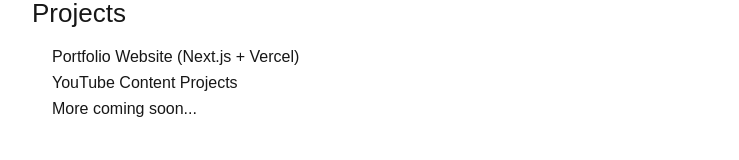
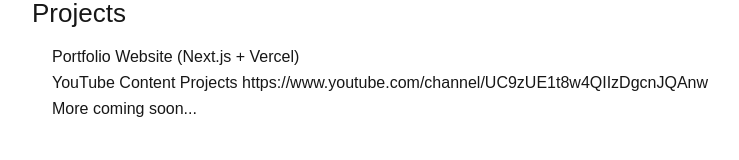
Before and after one commit to TechoManish/my-portfolio-vc, a Next.js app: page / in a window 1280 px wide. Shown: the part 210-370 px from the top of the page, without its empty margins (178-917 px from the left). Built offline with nearby package versions, Linux system fonts and the light colour scheme.

Commit message:
Update page.tsx

```diff
--- a/app/page.tsx
+++ b/app/page.tsx
@@ -12,7 +12,7 @@ export default function Home() {
         <h2 style={styles.heading}>Projects</h2>
         <ul style={styles.list}>
           <li>Portfolio Website (Next.js + Vercel)</li>
-          <li>YouTube Content Projects</li>
+          <li>YouTube Content Projects https://www.youtube.com/channel/UC9zUE1t8w4QIIzDgcnJQAnw</li>
           <li>More coming soon...</li>
         </ul>
       </section>
```
